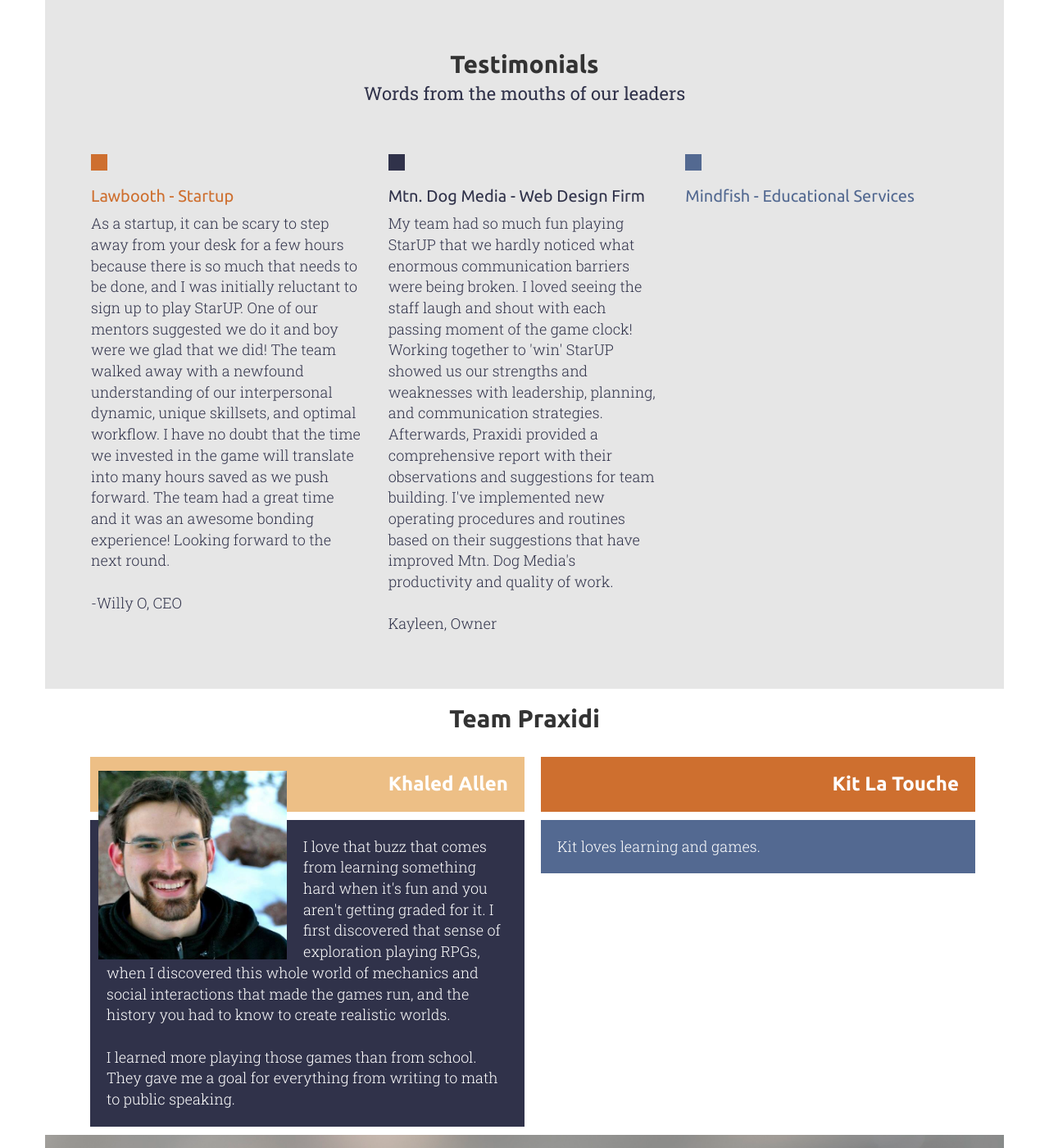
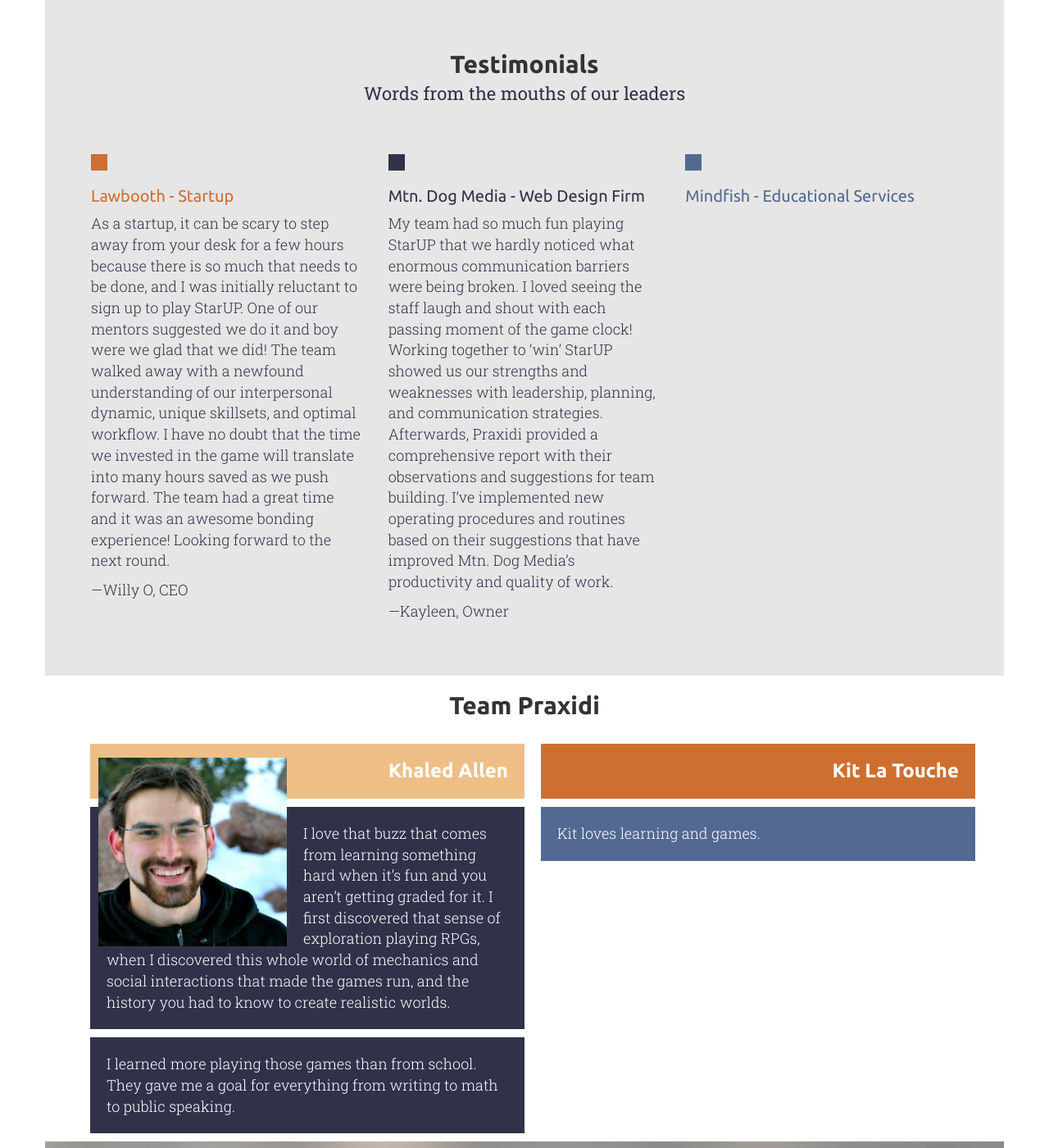
Before and after one commit to wlonk/praxidi, a Jekyll site: the page mtndog/index.html, which Jekyll copies as it is, in a window 1280 px wide and 1400 px high, scrolled down 2442 px. Shown: the whole window at 82% size. Built offline with Jekyll 4.4.1, drawn with Linux system fonts in a browser that asks for light colours; nearby versions of some CDN libraries.

Commit message:
Educate quotes.
And re-align long paragraphs.

```diff
--- a/mtndog/index.html
+++ b/mtndog/index.html
@@ -127,12 +127,38 @@
         <div class="col-md-4" id="client-1">
           <div class="client-icon"></div>
           <h3>Lawbooth - Startup</h3>
-          <p>As a startup, it can be scary to step away from your desk for a few hours because there is so much that needs to be done, and I was initially reluctant to sign up to play StarUP. One of our mentors suggested we do it and boy were we glad that we did! The team walked away with a newfound understanding of our interpersonal dynamic, unique skillsets, and optimal workflow. I have no doubt that the time we invested in the game will translate into many hours saved as we push forward. The team had a great time and it was an awesome bonding experience! Looking forward to the next round.<br><br>-Willy O, CEO</p>
+          <p>
+          As a startup, it can be scary to step away from your desk for a few
+          hours because there is so much that needs to be done, and I was
+          initially reluctant to sign up to play StarUP. One of our mentors
+          suggested we do it and boy were we glad that we did! The team walked
+          away with a newfound understanding of our interpersonal dynamic,
+          unique skillsets, and optimal workflow. I have no doubt that the time
+          we invested in the game will translate into many hours saved as we
+          push forward. The team had a great time and it was an awesome bonding
+          experience! Looking forward to the next round.
+          </p>
+          <p>
+          &mdash;Willy O, CEO
+          </p>
         </div>
         <div class="col-md-4" id="client-2">
           <div class="client-icon"></div>
           <h3>Mtn. Dog Media - Web Design Firm</h3>
-          <p>My team had so much fun playing StarUP that we hardly noticed what enormous communication barriers were being broken. I loved seeing the staff laugh and shout with each passing moment of the game clock! Working together to 'win' StarUP showed us our strengths and weaknesses with leadership, planning, and communication strategies. Afterwards, Praxidi provided a comprehensive report with their observations and suggestions for team building. I've implemented new operating procedures and routines based on their suggestions that have improved Mtn. Dog Media's productivity and quality of work.<br><br>Kayleen, Owner</p>
+          <p>
+          My team had so much fun playing StarUP that we hardly noticed what
+          enormous communication barriers were being broken. I loved seeing the
+          staff laugh and shout with each passing moment of the game clock!
+          Working together to ‘win’ StarUP showed us our strengths and
+          weaknesses with leadership, planning, and communication strategies.
+          Afterwards, Praxidi provided a comprehensive report with their
+          observations and suggestions for team building. I’ve implemented new
+          operating procedures and routines based on their suggestions that
+          have improved Mtn. Dog Media’s productivity and quality of work.
+          </p>
+          <p>
+          &mdash;Kayleen, Owner
+          </p>
         </div>
         <div class="col-md-4" id="client-3">
           <div class="client-icon"></div>
@@ -147,7 +173,17 @@
         <div class="col-md-6" id="bio-1">
           <h3>Khaled Allen</h3>
           <img src="img/kallen-headshot.jpg" id="bio-1-img"/>
-          <p>I love that buzz that comes from learning something hard when it's fun and you aren't getting graded for it. I first discovered that sense of exploration playing RPGs, when I discovered this whole world of mechanics and social interactions that made the games run, and the history you had to know to create realistic worlds.<br><br>I learned more playing those games than from school. They gave me a goal for everything from writing to math to public speaking.</p>
+          <p>
+          I love that buzz that comes from learning something hard when it’s
+          fun and you aren’t getting graded for it. I first discovered that
+          sense of exploration playing RPGs, when I discovered this whole world
+          of mechanics and social interactions that made the games run, and the
+          history you had to know to create realistic worlds.
+          </p>
+          <p>
+          I learned more playing those games than from school. They gave me a
+          goal for everything from writing to math to public speaking.
+          </p>
         </div>
         <div class="col-md-6" id="bio-2">
           <h3>Kit La Touche</h3>
```
Lines whose indentation alone changed are shown as unchanged.
